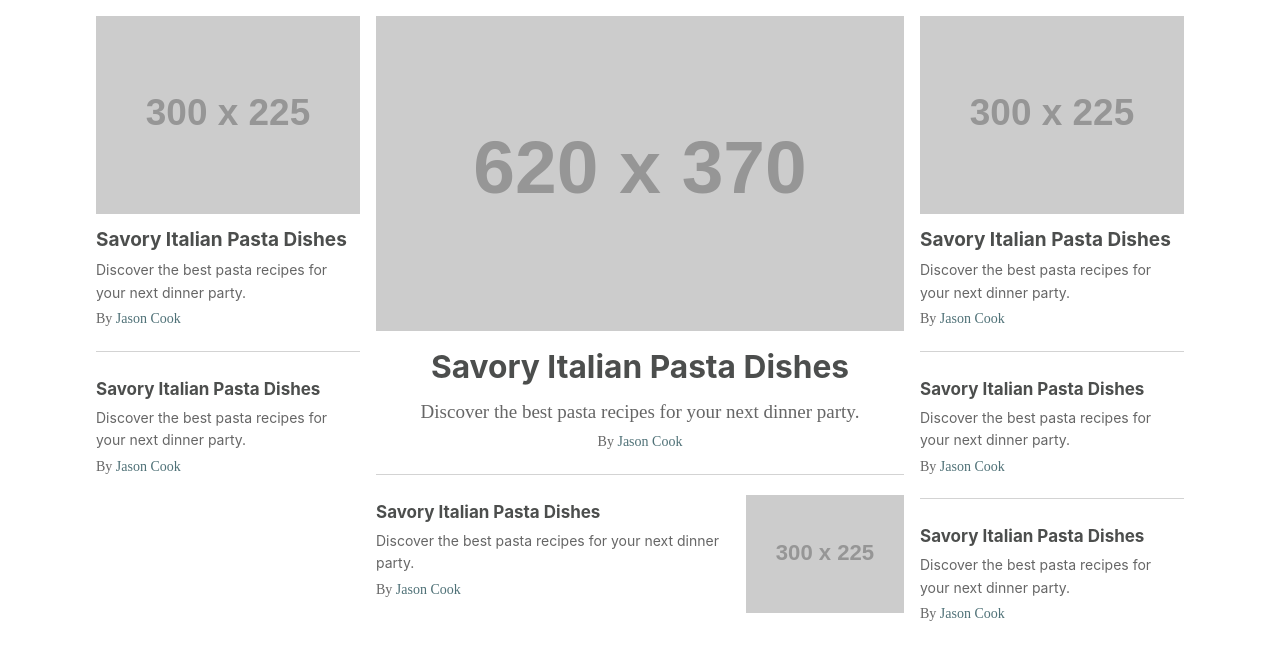
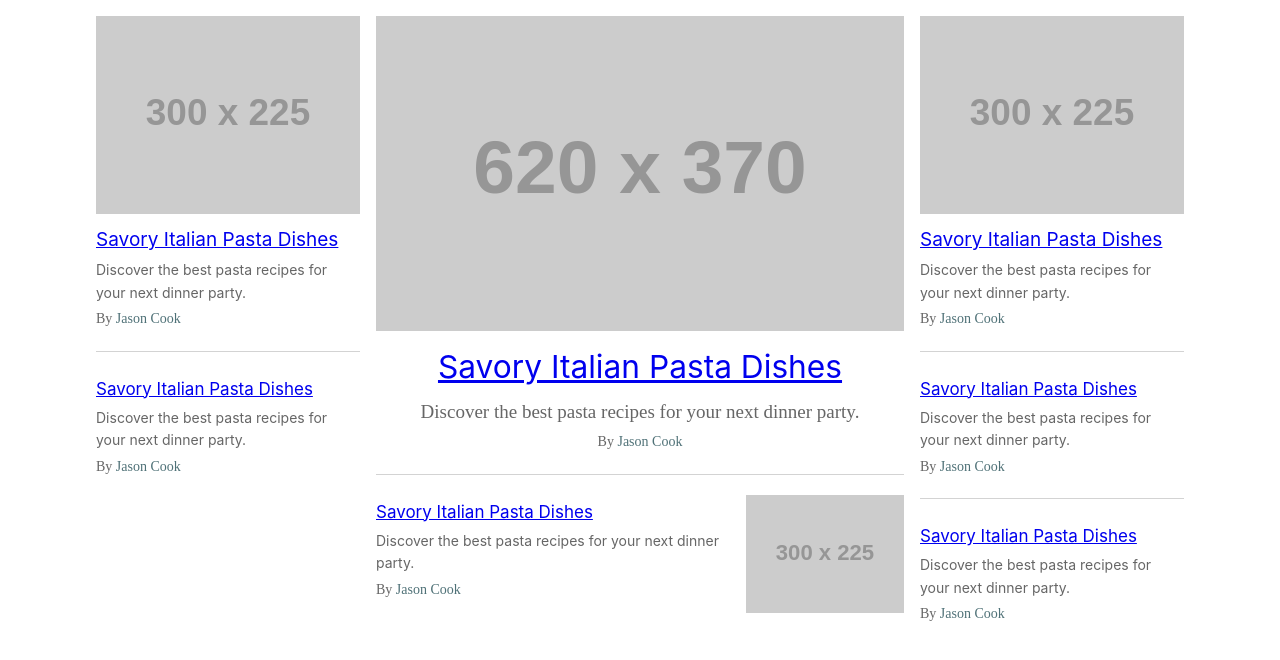
Before and after one commit to yaanno/vue-news, a Vue app: page / in a window 1280 px wide. Shown: the top 660 px of the page. Built offline with nearby package versions, Linux system fonts and the light colour scheme.

Commit message:
basic routing for articles and authors

```diff
--- a/src/components/Article.vue
+++ b/src/components/Article.vue
@@ -6,6 +6,7 @@ export interface ArticleData {
   title: string
   teaser: string
   author: string
+  slug: string
 }
 </script>
 <template>
@@ -15,10 +16,10 @@ export interface ArticleData {
         <img :src="data.thumbnail" alt="" />
       </div>
       <div class="card__content u-flow">
-        <h3 class="card__title">{{ data.title }}</h3>
+        <h3 class="card__title"><router-link :to="{ name: 'article', params: { slug: data.slug } }">{{ data.title }}</router-link></h3>
         <p class="card__tease">{{ data.teaser }}</p>
         <p class="card__meta">
-          By <a href="#">{{ data.author }}</a>
+          By <router-link :to="{ name: 'author', params: { id: 1 } }">{{ data.author }}</router-link>
         </p>
       </div>
     </article>
--- a/src/components/Columns.vue
+++ b/src/components/Columns.vue
@@ -10,9 +10,10 @@ const rightColumnArticles = articles.filter((article) => article.column === 3)
 <template>
   <ColumnItem>
     <Article
-      v-for="article in featuredColumnArticles"
+      v-for="(article, index) in featuredColumnArticles"
       :data="article"
       :style="`--featured: ${article.featured}; --horizontal: ${article.style?.horizontal}; --flipped: ${article.style?.flipped}`"
+      :key="`${article.slug}-${index}`"
     />
   </ColumnItem>
   <ColumnItem>
@@ -22,6 +23,7 @@ const rightColumnArticles = articles.filter((article) => article.column === 3)
       :style="`${index < 1 ? '--compact: 2' : ''}; --horizontal: ${
         article.style?.horizontal
       }; --thumb:${article.style?.thumb};`"
+      :key="`${article.slug}-${index}`"
     />
   </ColumnItem>
   <ColumnItem>
@@ -31,6 +33,7 @@ const rightColumnArticles = articles.filter((article) => article.column === 3)
       :style="`${index < 1 ? '--compact: 2' : ''}; --horizontal: ${
         article.style?.horizontal
       }; --thumb: ${article.style?.thumb}`"
+      :key="`${article.slug}-${index}`"
     />
   </ColumnItem>
 </template>
--- a/src/data/articles.json
+++ b/src/data/articles.json
@@ -4,6 +4,7 @@
     "title": "Savory Italian Pasta Dishes",
     "teaser": "Discover the best pasta recipes for your next dinner party.",
     "author": "Jason Cook",
+    "slug": "savory-italian-pasta-dishes",
     "featured": false,
     "column": 2,
     "style": {
@@ -15,6 +16,7 @@
     "title": "Savory Italian Pasta Dishes",
     "teaser": "Discover the best pasta recipes for your next dinner party.",
     "author": "Jason Cook",
+    "slug": "savory-italian-pasta-dishes",
     "featured": false,
     "column": 2,
     "style": {
@@ -27,6 +29,7 @@
     "title": "Savory Italian Pasta Dishes",
     "teaser": "Discover the best pasta recipes for your next dinner party.",
     "author": "Jason Cook",
+    "slug": "savory-italian-pasta-dishes",
     "featured": true,
     "column": 1
   },
@@ -35,6 +38,7 @@
     "title": "Savory Italian Pasta Dishes",
     "teaser": "Discover the best pasta recipes for your next dinner party.",
     "author": "Jason Cook",
+    "slug": "savory-italian-pasta-dishes",
     "featured": false,
     "column": 1,
     "style": {
@@ -47,6 +51,7 @@
     "title": "Savory Italian Pasta Dishes",
     "teaser": "Discover the best pasta recipes for your next dinner party.",
     "author": "Jason Cook",
+    "slug": "savory-italian-pasta-dishes",
     "featured": false,
     "column": 3,
     "style": {
@@ -59,6 +64,7 @@
     "title": "Savory Italian Pasta Dishes",
     "teaser": "Discover the best pasta recipes for your next dinner party.",
     "author": "Jason Cook",
+    "slug": "savory-italian-pasta-dishes",
     "featured": false,
     "column": 3,
     "style": {
@@ -71,6 +77,7 @@
     "title": "Savory Italian Pasta Dishes",
     "teaser": "Discover the best pasta recipes for your next dinner party.",
     "author": "Jason Cook",
+    "slug": "savory-italian-pasta-dishes",
     "featured": false,
     "column": 3,
     "style": {
--- a/src/router/index.ts
+++ b/src/router/index.ts
@@ -10,12 +10,20 @@ const router = createRouter({
       component: HomeView
     },
     {
-      path: '/about',
-      name: 'about',
+      path: '/article/:slug',
+      name: 'article',
       // route level code-splitting
       // this generates a separate chunk (About.[hash].js) for this route
       // which is lazy-loaded when the route is visited.
-      component: () => import('../views/AboutView.vue')
+      component: () => import('@/views/ArticleView.vue')
+    },
+    {
+      path: '/author/:id',
+      name: 'author',
+      // route level code-splitting
+      // this generates a separate chunk (About.[hash].js) for this route
+      // which is lazy-loaded when the route is visited.
+      component: () => import('@/views/AuthorView.vue')
     }
   ]
 })
--- /dev/null
+++ b/src/views/ArticleView.vue
@@ -0,0 +1,3 @@
+<template>
+	ArticleView
+</template>
--- /dev/null
+++ b/src/views/AuthorView.vue
@@ -0,0 +1,3 @@
+<template>
+	AuthorView
+</template>
```
Also changed, not shown: src/data/authors.json (added, +10 -0 lines).
